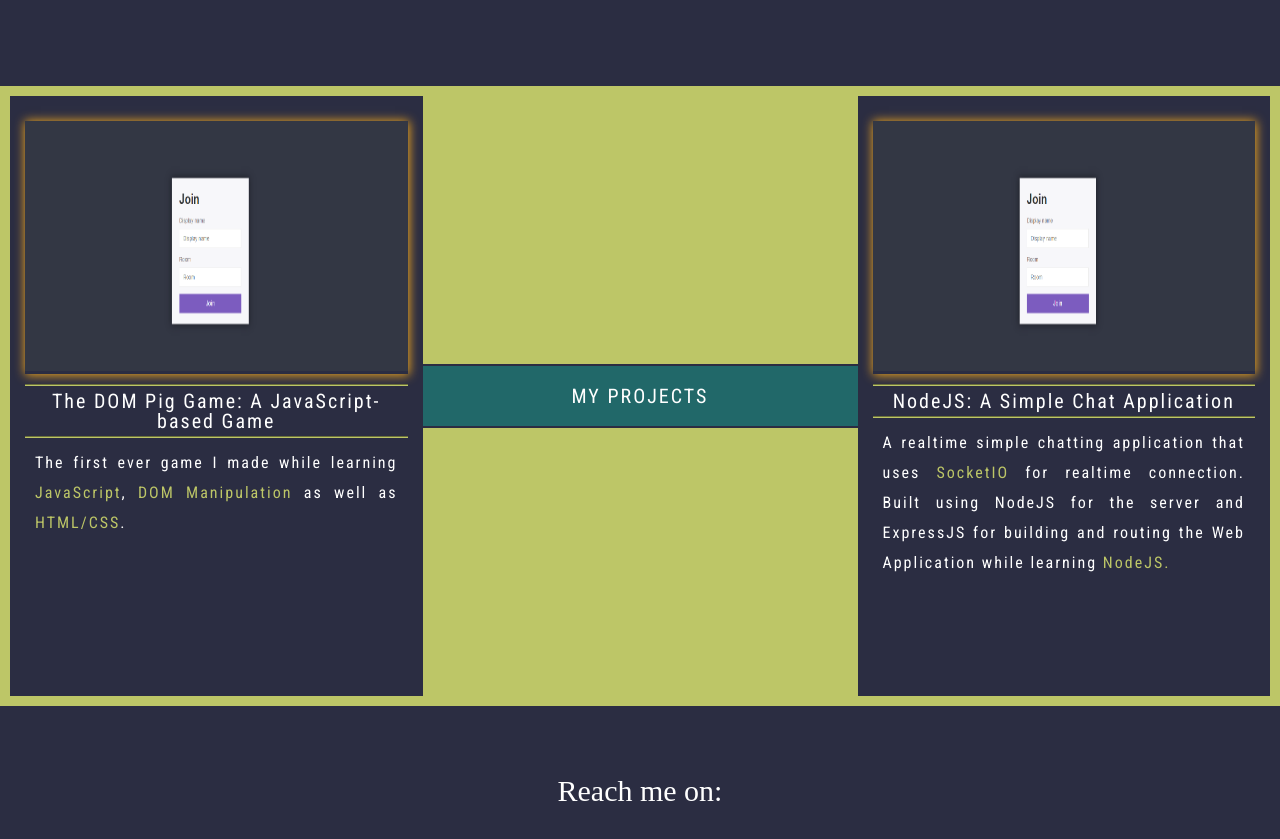
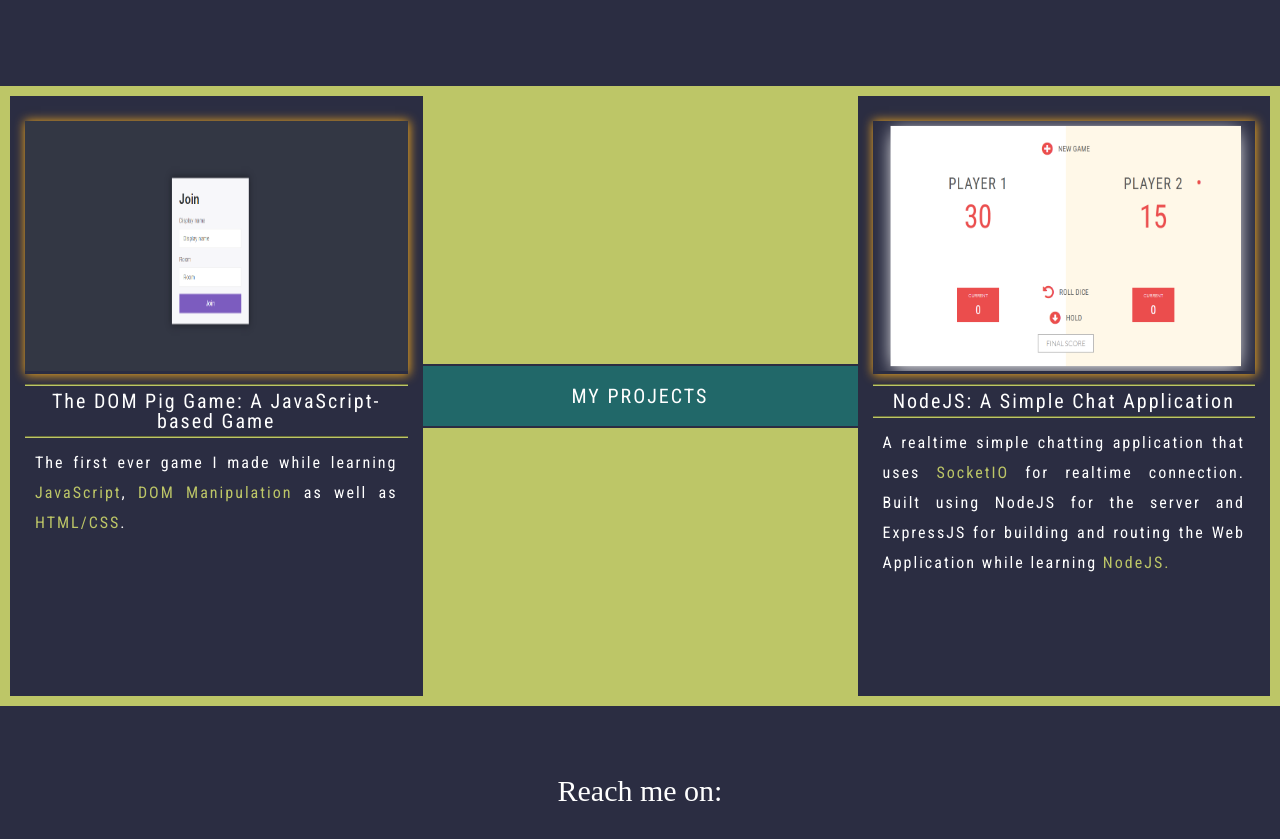
Before and after one commit to almarglenmarcelo/my_portfolio, a plain HTML site: page public/index.html in a window 1280 px wide. Shown: the part 2800-3639 px from the top of the page. Drawn offline with nearby package versions, Linux system fonts and the light colour scheme.

Commit message:
Revert to orig

```diff
--- a/public/index.html
+++ b/public/index.html
@@ -231,7 +231,7 @@
                 <div class='project-side'>
                     <div class='nodechatapp'>
                         <a href="https://nodesimplechattingapp.herokuapp.com/" target='_blank'><img id='piggame'
-                                src="../photos/nodechatapp.PNG" alt=""></a>
+                                src="../photos/piggame.PNG" alt=""></a>
                     </div>
                     <div class='nodechatapp-body'>
                         <div class='nodechatapp-title'>
```
